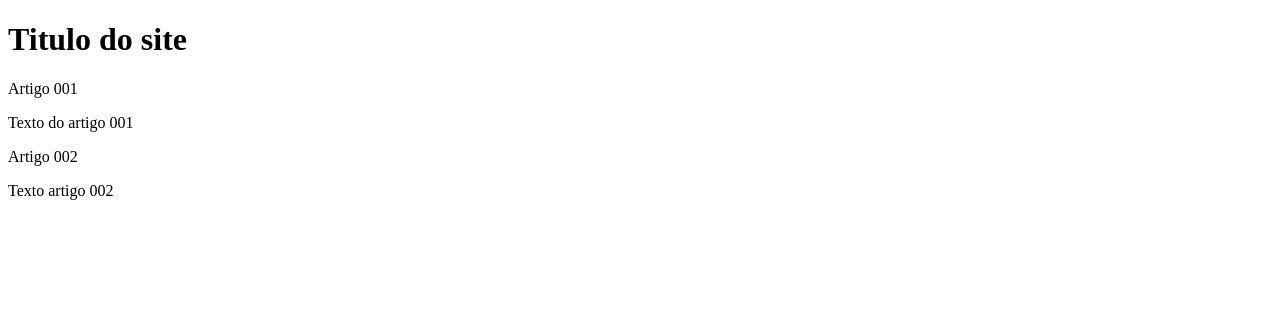
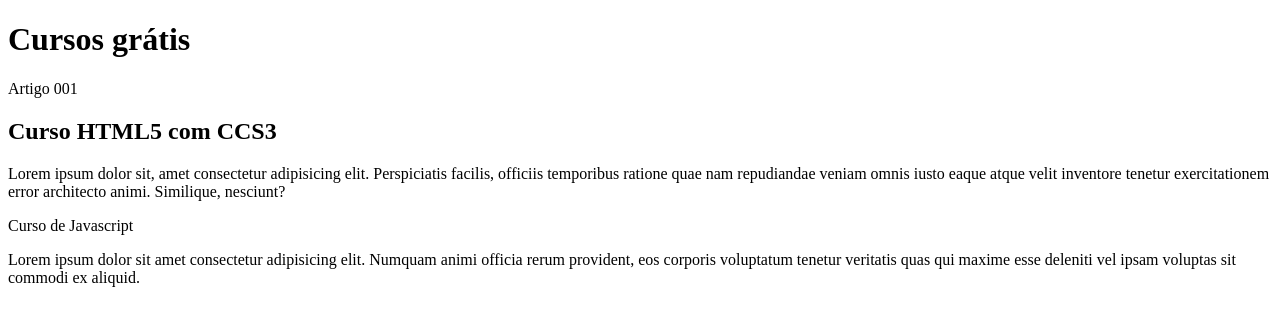
Before and after one commit to danielalbuqerq/Projeto-site, a plain HTML site: page index.html in a window 1280 px wide. Drawn offline with Linux system fonts and the light colour scheme.

Commit message:
Comecei a escrever o conteúdo

```diff
--- a/index.html
+++ b/index.html
@@ -9,12 +9,13 @@
 <body>
     <Main>
         <head>
-            <h1>Titulo do site</h1>
+            <h1>Cursos grátis</h1>
             <head></head>
             <article>Artigo 001</article>
-            <p>Texto do artigo 001</p>
-            <Article>Artigo 002</Article>
-            <p>Texto artigo 002</p>
+            <h2>Curso HTML5 com CCS3</h2>
+            <p>Lorem ipsum dolor sit, amet consectetur adipisicing elit. Perspiciatis facilis, officiis temporibus ratione quae nam repudiandae veniam omnis iusto eaque atque velit inventore tenetur exercitationem error architecto animi. Similique, nesciunt?</p>
+            <Article>Curso de Javascript</Article>
+            <p>Lorem ipsum dolor sit amet consectetur adipisicing elit. Numquam animi officia rerum provident, eos corporis voluptatum tenetur veritatis quas qui maxime esse deleniti vel ipsam voluptas sit commodi ex aliquid.</p>
             <main>
 
 </body>
```
